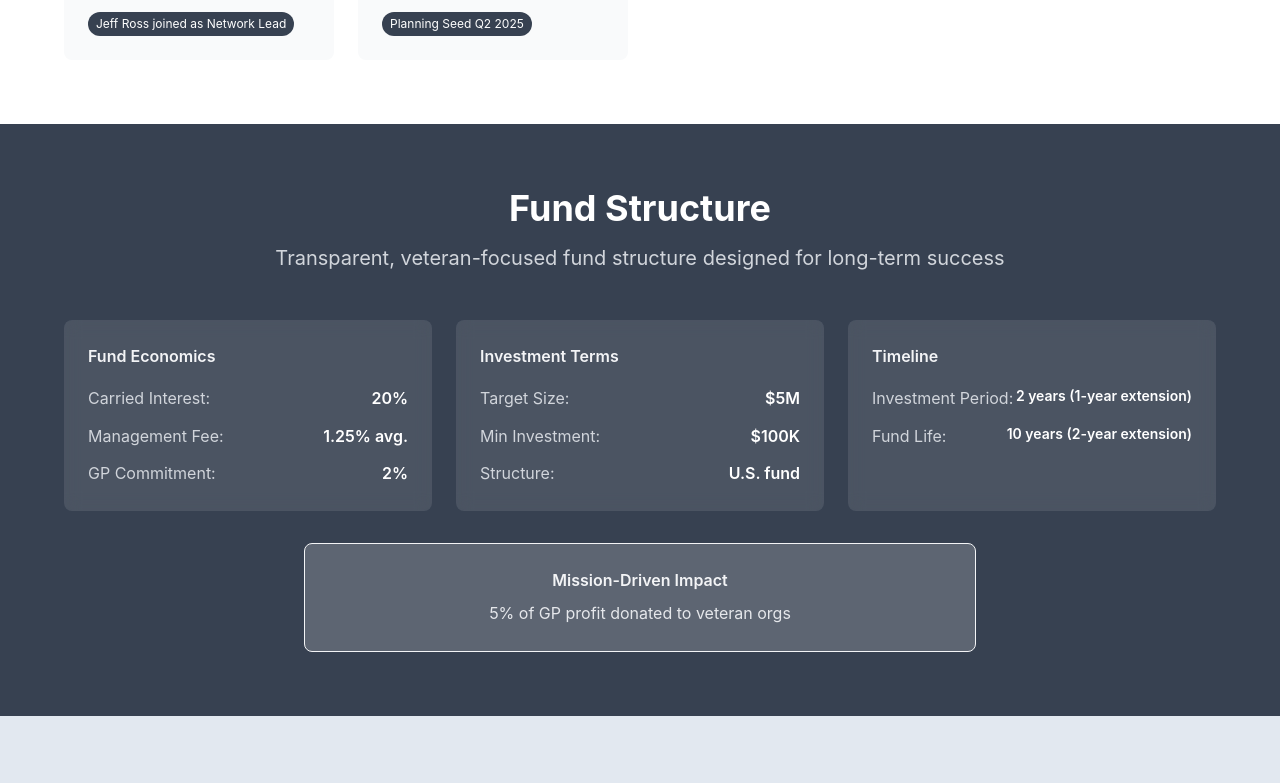
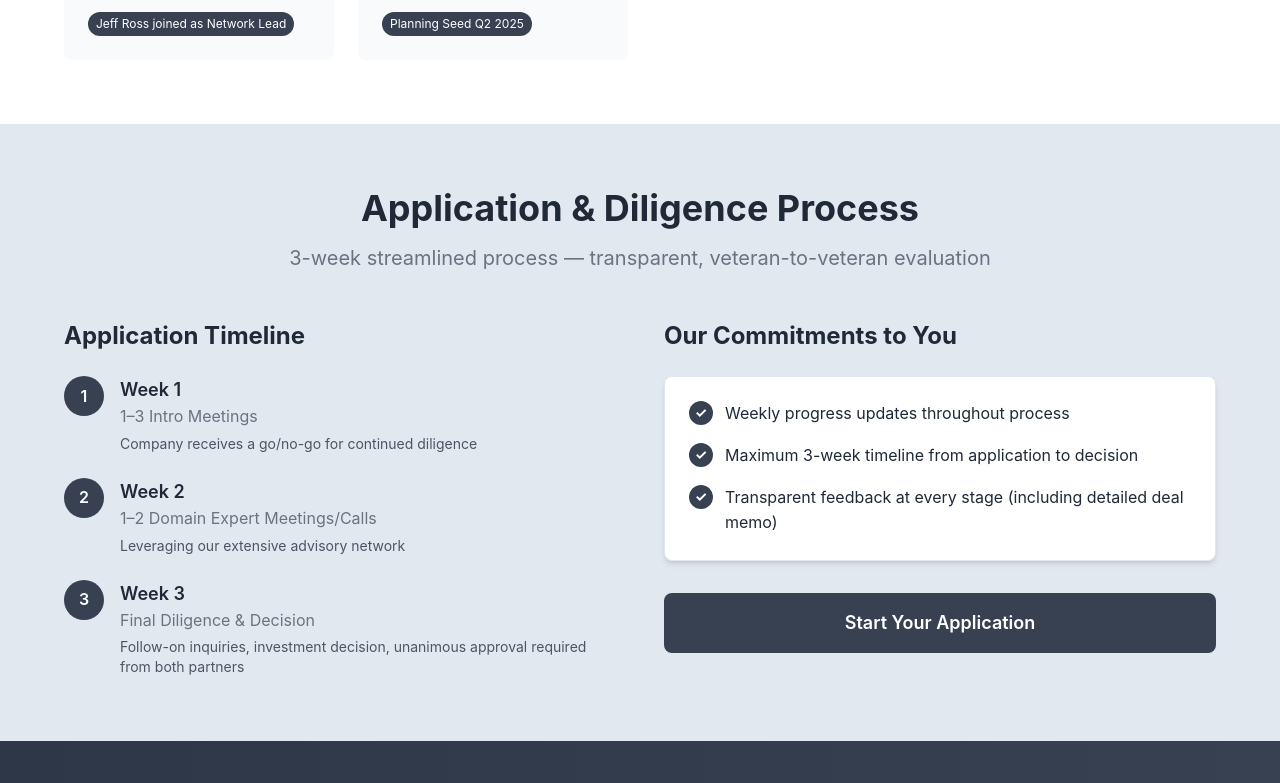
Before and after one commit to tamirSida/vb, a Next.js app: page /accelerator in a window 1280 px wide. Shown: the part 4840-5623 px from the top of the page. Built offline with nearby package versions, Linux system fonts and the light colour scheme; no server answers.

Commit message:
removed fund section from acc page

```diff
--- a/pages/accelerator.tsx
+++ b/pages/accelerator.tsx
@@ -6,7 +6,6 @@ import AcceleratorPrograms from '../components/AcceleratorPrograms';
 import Team from '../components/Team';
 import Portfolio from '../components/Portfolio';
 import Mentors from '../components/Mentors';
-import FundDetails from '../components/FundDetails';
 import ApplicationProcess from '../components/ApplicationProcess';
 import CTA from '../components/CTA';
 import SectionManager from '../components/admin/SectionManager';
@@ -14,7 +13,7 @@ import DiscreteAdminAccess, { useUrlAdminAccess } from '../components/admin/Disc
 
 export default function Accelerator() {
   const [sections, setSections] = useState([
-    'whyVB', 'programs', 'team', 'mentors', 'portfolio', 'fundDetails', 'applicationProcess', 'cta'
+    'whyVB', 'programs', 'team', 'mentors', 'portfolio', 'applicationProcess', 'cta'
   ]);
 
   // Enable discrete admin access methods
@@ -34,7 +33,6 @@ export default function Accelerator() {
       case 'team': return <Team key={`team-${index}`} />;
       case 'mentors': return <Mentors key={`mentors-${index}`} />;
       case 'portfolio': return <Portfolio key={`portfolio-${index}`} />;
-      case 'fundDetails': return <FundDetails key={`fundDetails-${index}`} />;
       case 'applicationProcess': return <ApplicationProcess key={`applicationProcess-${index}`} />;
       case 'cta': return <CTA key={`cta-${index}`} />;
       default:
```
